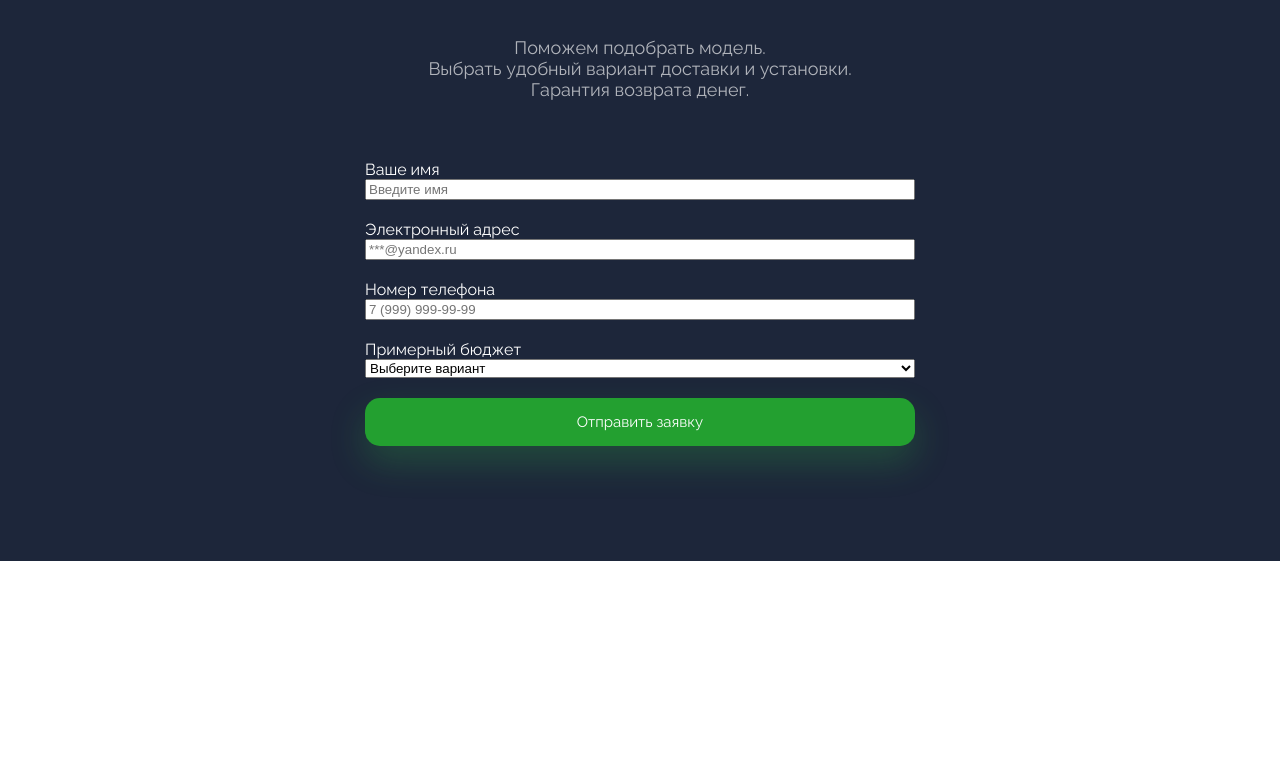
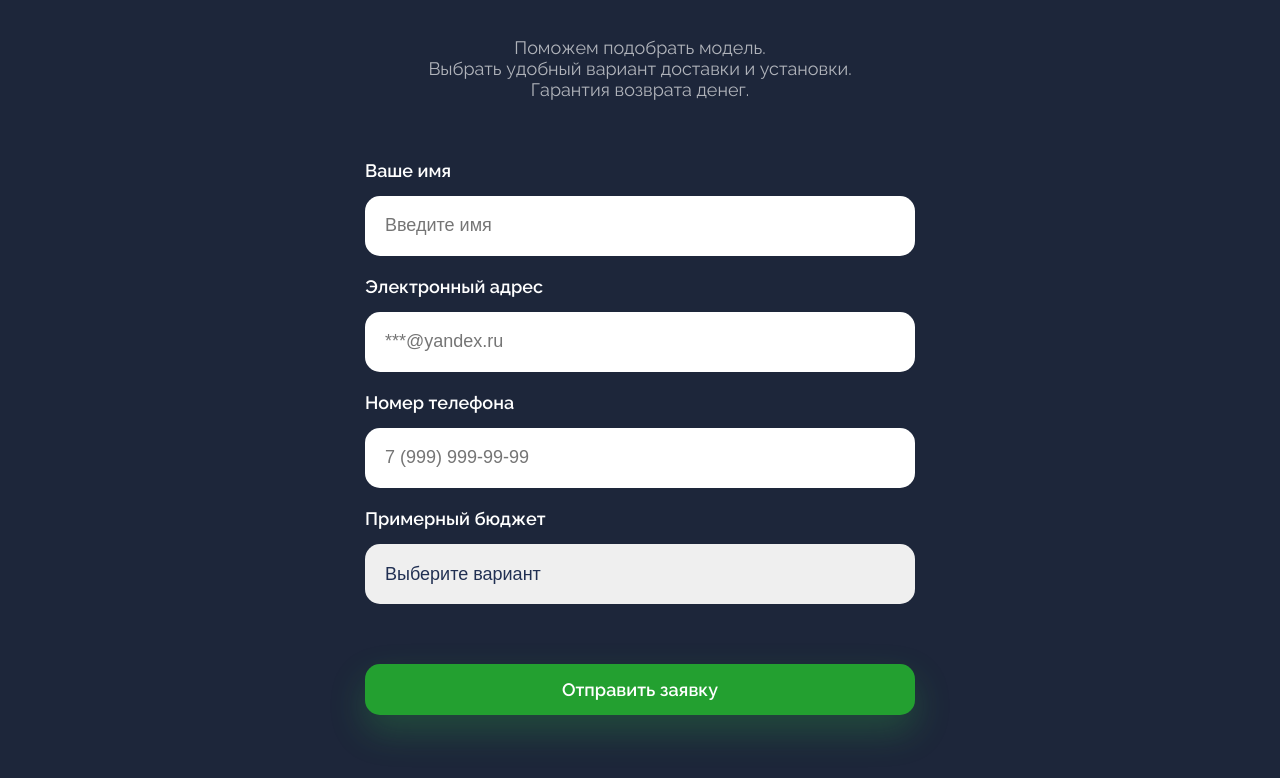
Before and after one commit to GithubRepoKat/project_green, a plain HTML site: page green_corp_landing/index.html in a window 1280 px wide. Shown: the part 1091-1869 px from the top of the page. Before the commit the page ends 1652 px from the top, so only its background shows below. Drawn offline with Linux system fonts and the light colour scheme.

Commit message:
достилизовала форму, добавила псевдокласс для кнопок

```diff
--- a/green_corp_landing/main.css
+++ b/green_corp_landing/main.css
@@ -37,6 +37,11 @@ button {
   cursor: pointer;
   box-shadow: 0 16px 36px rgb(52 213 68 / 22%);
   padding: 15px;
+  transition: background-color 0.3s ease-in;
+}
+button:hover{
+  background-color: #f6980c;
+  box-shadow: 0 16px 36px rgba(246 152 12 / 20%);
 }
 
 .about__image {
@@ -111,3 +116,28 @@ button {
   grid-gap: 20px;
   margin-top: 60px;
 }
+.form label{
+  font-size: 18px;
+  font-weight: 600;
+  padding-bottom: 15px;
+}
+.form input,
+.form select{
+  font-size: 18px;
+  color: #213053;
+  height: 60px;
+  padding: 0 20px;
+  border-radius: 15px;
+  border: none;
+}
+.form__submit{
+  font-size: 18px;
+  font-weight: 600;
+  margin-top: 40px;
+}
+select {
+  appearance: none;
+}
+input {
+  outline: none;
+}
```
